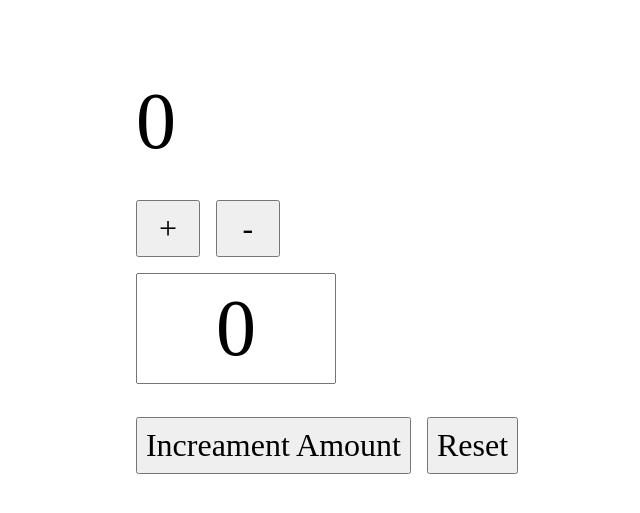
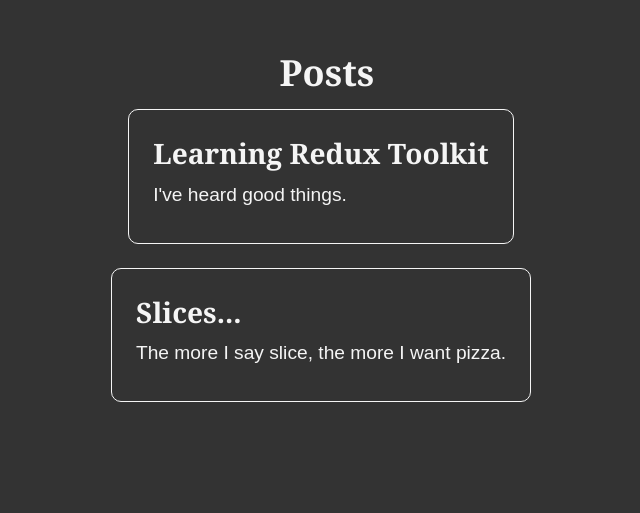
Before and after one commit to sinaderik/redux-practice, a React (Vite) app: page / in a window 1280 px wide. Shown: the part 117-630 px from the top of the page, without its empty margins (313-953 px from the left). Built offline with nearby package versions, Linux system fonts and the light colour scheme.

Commit message:
feat: postSlice created

```diff
--- a/src/App.jsx
+++ b/src/App.jsx
@@ -1,10 +1,13 @@
 import React from 'react'
 import Counter from './features/counter/Counter'
+import Posts from '../src/components/Posts/features/Posts'
+
 
 export default function App() {
   return (
     <div >
-      <Counter />
+      {/* <Counter /> */}
+    <Posts />
     </div>
   )
 }
--- a/src/app/store.js
+++ b/src/app/store.js
@@ -1,9 +1,10 @@
 import { configureStore } from "@reduxjs/toolkit";
 import counterReducer from "../features/counter/counterSlice"
-
+import postsReducer from "../components/Posts/features/postsSlice"
 
 export const store = configureStore({
     reducer: {
         counter:counterReducer,
+        posts:postsReducer
     }
 })
--- /dev/null
+++ b/src/components/Posts/features/Posts.jsx
@@ -0,0 +1,27 @@
+import React from 'react'
+import { useSelector } from 'react-redux'
+import { selectAllPosts } from './postsSlice'
+import "./posts.css"
+
+export default function Posts() {
+  // in this way if shape of the state changes we should change this line of code in every component that its used
+  // const posts = useSelector(state => state.posts)
+
+  // But it in this way if shape of the state changes we can easily make change in the related slice
+  const posts = useSelector(selectAllPosts)
+
+  const renderPosts = posts.map(post => (
+    <article key={post.id}>
+      <h3>{post.title}</h3>
+      <p>{post.content.substring(0, 100)}</p>
+    </article>
+  ))
+
+  return (
+    <section>
+      <h2>Posts</h2>
+      {renderPosts}
+    </section>
+
+  )
+}
--- /dev/null
+++ b/src/components/Posts/features/posts.css
@@ -0,0 +1,69 @@
+* {
+    margin: 0;
+    padding: 0;
+    box-sizing: border-box;
+  }
+
+  html {
+    font-family: Cambria, Cochin, Georgia, Times, "Times New Roman", serif;
+    background: #333;
+    color: whitesmoke;
+  }
+
+  body {
+    min-height: 100vh;
+    font-size: 1.5rem;
+    padding: 0 10% 10%;
+  }
+
+  input,
+  textarea,
+  button,
+  select {
+    font: inherit;
+    margin-bottom: 1em;
+  }
+
+  main {
+    max-width: 500px;
+    margin: auto;
+  }
+
+  section {
+    margin-top: 1em;
+  }
+
+  article {
+    margin: 0.5em 0.5em 0.5em 0;
+    border: 1px solid whitesmoke;
+    border-radius: 10px;
+    padding: 1em;
+  }
+
+  h1 {
+    font-size: 3.5rem;
+  }
+
+  p {
+    font-family: Arial, Helvetica, sans-serif;
+    line-height: 1.4;
+    font-size: 1.2rem;
+    margin: 0.5em 0;
+  }
+
+  form {
+    display: flex;
+    flex-direction: column;
+  }
+
+  .postCredit {
+    font-size: 1rem;
+  }
+
+  .reactionButton {
+    margin: 0 0.25em 0 0;
+    background: transparent;
+    border: none;
+    color: whitesmoke;
+    font-size: 1rem;
+  }
--- /dev/null
+++ b/src/components/Posts/features/postsSlice.js
@@ -0,0 +1,26 @@
+
+import { createSlice } from "@reduxjs/toolkit"
+
+const initialState = [
+    {
+        id: '1',
+        title: 'Learning Redux Toolkit',
+        content: "I've heard good things.",
+    },
+    {
+        id: '2',
+        title: 'Slices...',
+        content: "The more I say slice, the more I want pizza.",
+    }
+]
+
+const postSlice = createSlice({
+    name: "posts",
+    initialState,
+    reducers: {
+
+    }
+})
+
+export default postSlice.reducer
+export const selectAllPosts = (state) => state.posts
--- a/src/features/counter/Counter.jsx
+++ b/src/features/counter/Counter.jsx
@@ -2,6 +2,8 @@
 import { increament, decreament, increamentByAmount, reset } from './counterSlice'
 import { useSelector, useDispatch } from 'react-redux'
 import { useState } from "react";
+import '../../index.css'
+
 
 export default function Counter() {
     const counter = useSelector((state) => state.counter.count)
--- a/src/main.jsx
+++ b/src/main.jsx
@@ -3,7 +3,7 @@
 import App from './App.jsx'
 import { store } from './app/store.js'
 import { Provider } from 'react-redux'
-import './index.css'
+
 
 
 ReactDOM.createRoot(document.getElementById('root')).render(
```
